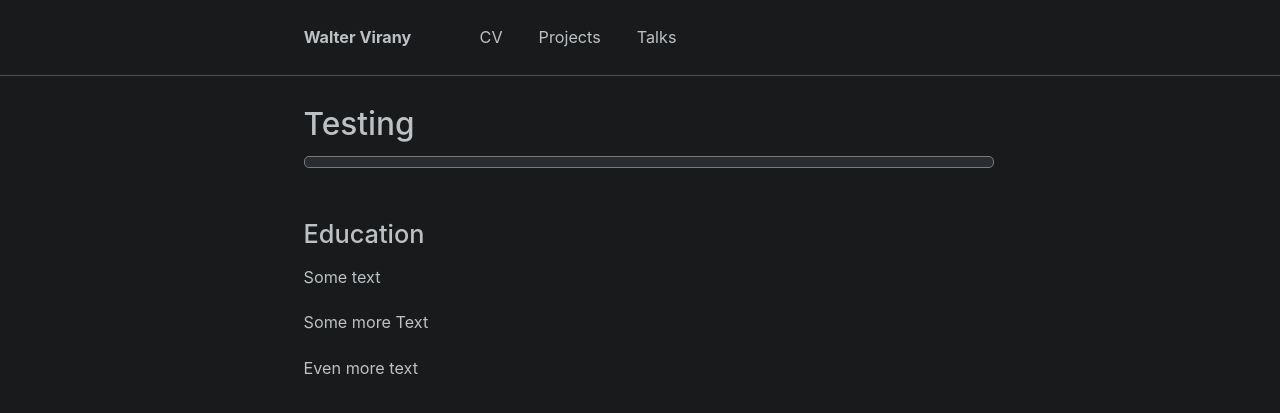
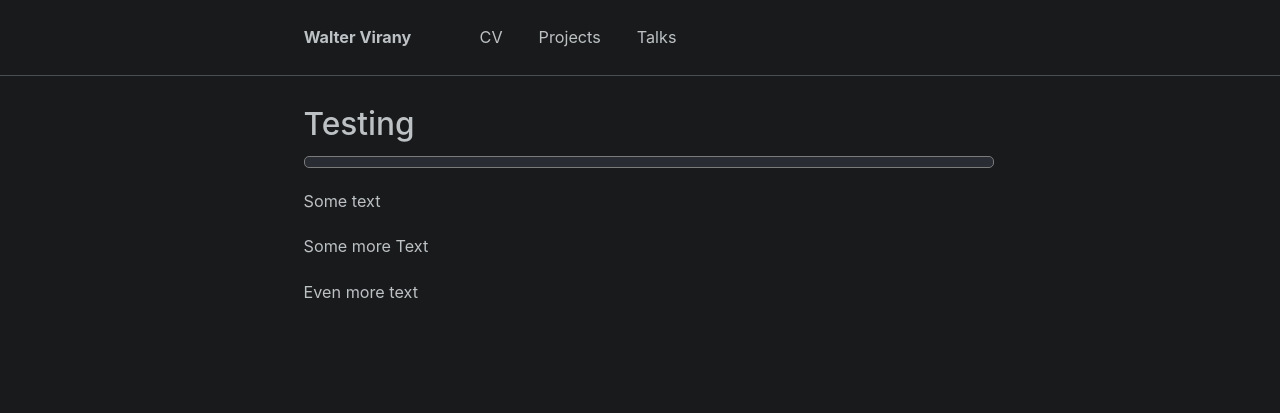
Before and after one commit to wvirany/wvirany.github.io, a Jekyll site: the page built from _pages/test.html, in a window 1280 px wide. Shown: the top 413 px of the page. Built offline with Jekyll 4.4.1, drawn with Linux system fonts in a browser that asks for light colours.

Commit message:
Update test.html

```diff
--- a/_pages/test.html
+++ b/_pages/test.html
@@ -57,7 +57,6 @@ p.cv {
 <body>
 
     <p class="cv">
-        <h2>Education</h2>
         <p>Some text</p>
         <p>Some more Text</p>
         <p>Even more text</p>
```
